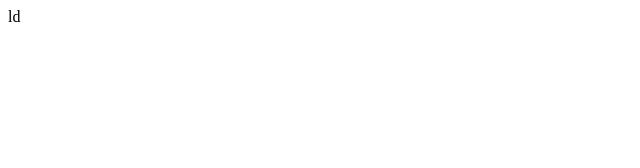
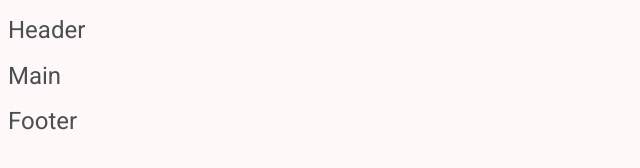
Before and after one commit to vandied/COVID-19, a website: page src/index.html in a window 1280 px wide. Shown: the whole page, without its empty margins (0-640 px from the left). Drawn offline with Linux system fonts and the light colour scheme.

Commit message:
add font and some main styles

```diff
--- a/src/index.html
+++ b/src/index.html
@@ -1,14 +1,18 @@
-<!DOCTYPE >
+<!DOCTYPE html>
 <html lang="en">
   <head>
     <meta charset="utf-8" />
     <meta name="viewport" content="width=device-width, initial-scale=1" />
+    <link
+      href="https://fonts.googleapis.com/css2?family=Roboto:ital,wght@0,300;0,400;0,500;0,700;0,900;1,300;1,400;1,500;1,700;1,900&display=swap"
+      rel="stylesheet"
+    />
     <link rel="stylesheet" href="style.css" />
-    <title>
-      COVID-19
-    </title>
+    <title>COVID-19</title>
   </head>
   <body>
-    ld
+    <header class="header">header</header>
+    <main class="main">main</main>
+    <footer class="footer">footer</footer>
   </body>
 </html>
--- a/src/style.css
+++ b/src/style.css
@@ -0,0 +1,10 @@
+* {
+  font-family: "Roboto", sans-serif;
+  font-style: normal;
+  font-weight: normal;
+  font-size: 24px;
+  line-height: 190%;
+  text-transform: capitalize;
+  color: #4b4f51;
+  background-color: #fff8f8;
+}
```
